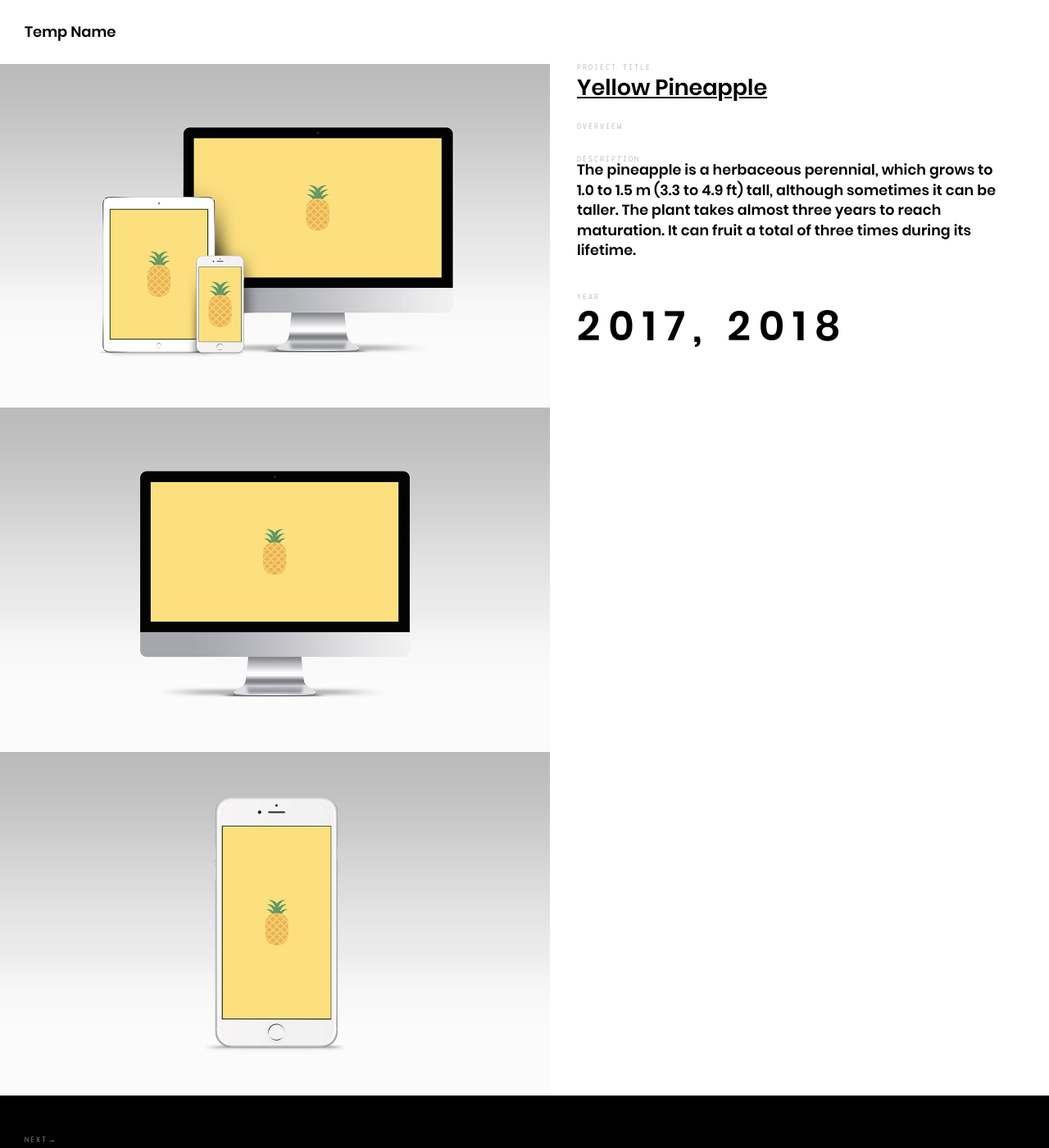
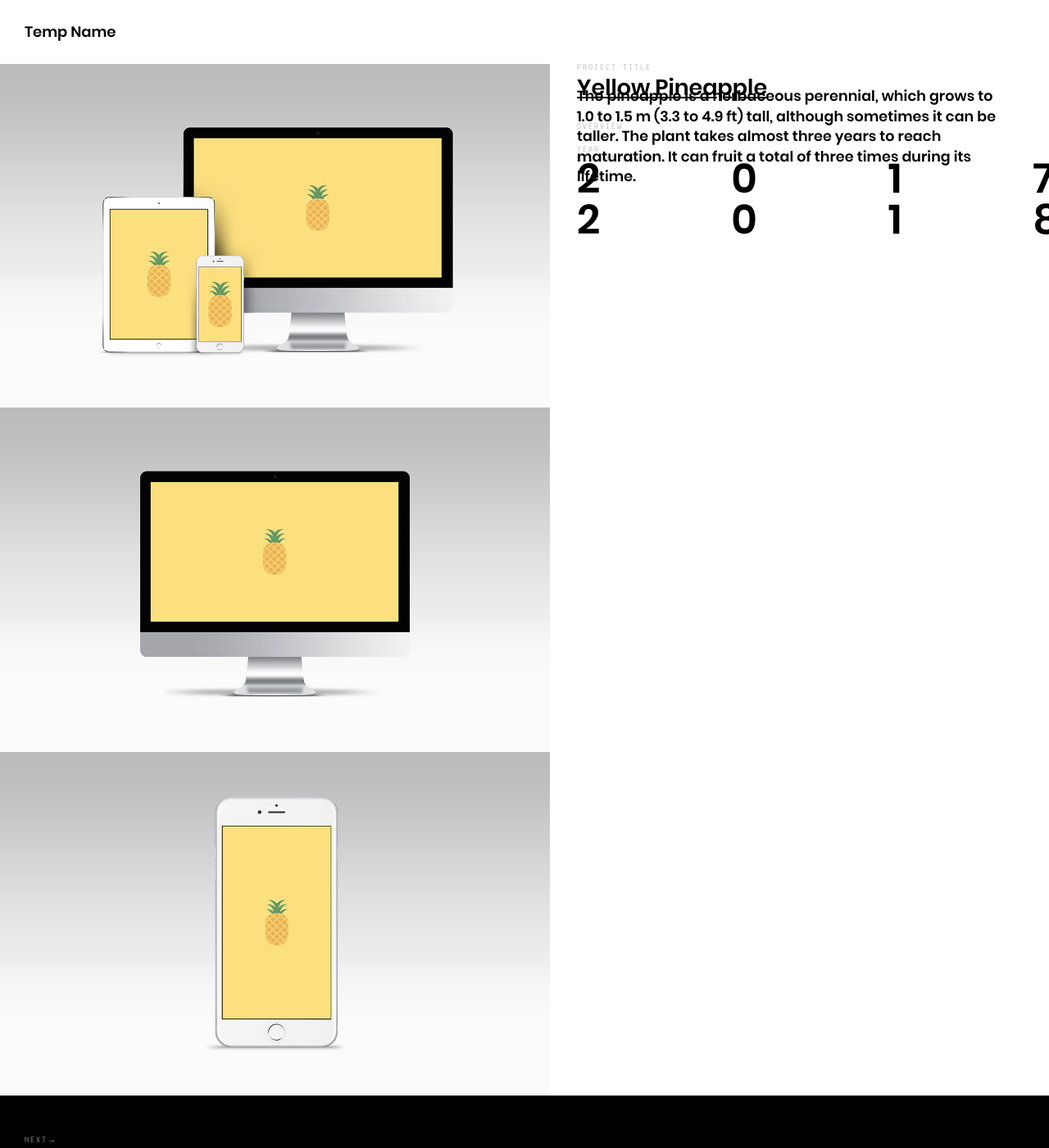
Before and after one commit to amdapoz/portfolio, a Jekyll site: the page built from _posts/projects/2017-04-02-yellowpineapple.md, in a window 1280 px wide and 1400 px high. Shown: the whole window at 82% size. Built offline with Jekyll 4.4.1, drawn with Linux system fonts in a browser that asks for light colours.

Commit message:
Update _layout.scss

```diff
--- a/assets/scss/_layout.scss
+++ b/assets/scss/_layout.scss
@@ -223,7 +223,7 @@
 		font-weight: 600;
 		margin: 0;
 		line-height: 1;
-		letter-spacing: 1rem;
+		letter-spacing: 16rem;
 
 	}
 
@@ -232,7 +232,7 @@
 		font-weight: lighter;
 		line-height: 1.4;
 		letter-spacing: 0.01rem;
-		margin-bottom: -1rem;
+		margin-bottom: -10rem;
 		a {
 			text-decoration: underline;
 		}
```
